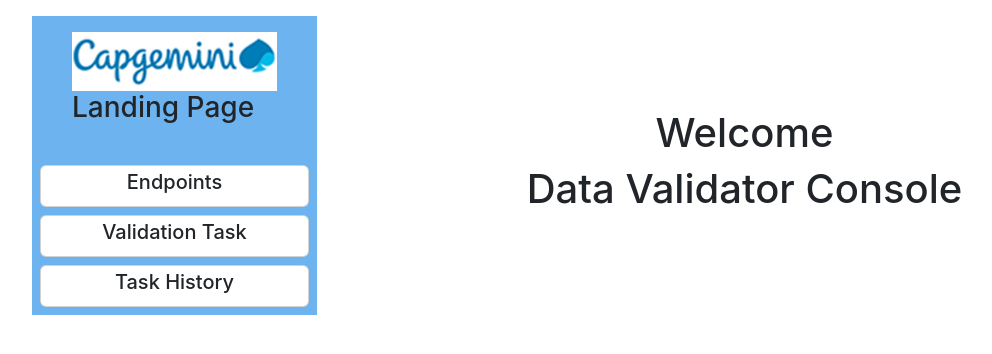
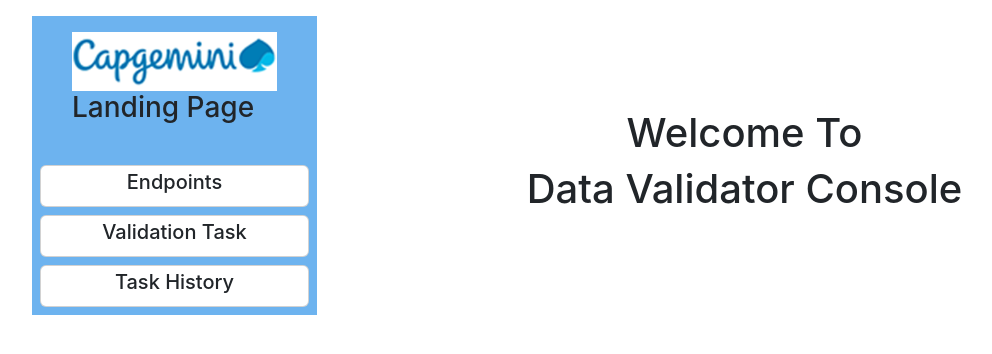
Before and after one commit to timirpaul/validator-client, a React (Create React App) app: page /landing in a window 1280 px wide. Shown: the top 354 px of the page, without its empty margins (38-1030 px from the left). Built offline with nearby package versions, Linux system fonts and the light colour scheme; sample sign-in values are in the browser's storage.

Commit message:
landing page update

```diff
--- a/src/Components/Landing.jsx
+++ b/src/Components/Landing.jsx
@@ -19,7 +19,7 @@ const Landing = () => {
           style={{ backgroundColor: lightTheme.lightyellow }}
         >
           <div>
-          <h1>Welcome </h1>
+          <h1>Welcome To </h1>
           <h1>Data Validator Console </h1>
           </div>
           {/* <img
--- a/src/Components/ValidationTasks.jsx
+++ b/src/Components/ValidationTasks.jsx
@@ -77,7 +77,7 @@ const ValidationTasks = () => {
   const getApiMultiLog = async (e) => {
     e.preventDefault()
     try {
-      if(multiSelectTask.length >5) return toast.error("maximum 5 task can execute!!");
+      if(multiSelectTask.length >5) return toast.error("Maximum 5 Tasks are allowwed in Batch...!!");
       setLoading(true);
       setTimeout(()=>{
         setLoading(false);
@@ -87,7 +87,7 @@ const ValidationTasks = () => {
       const res = await getApiData("/execTaskMulti", {
         tasks: multiSelectTask
       });
-      // console.log(res);
+      console.log(res?.data?.ERROR);
       // setApiTaskLog(res?.data);
       toast.success("Execute Successfully");
     } catch (error) {
```
